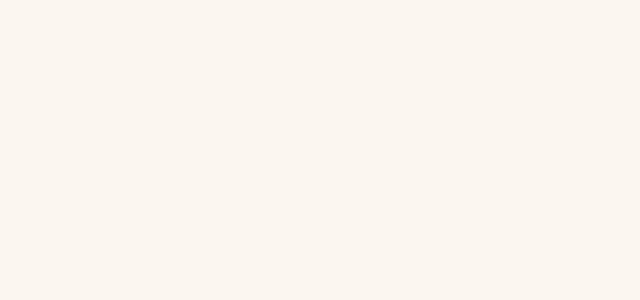
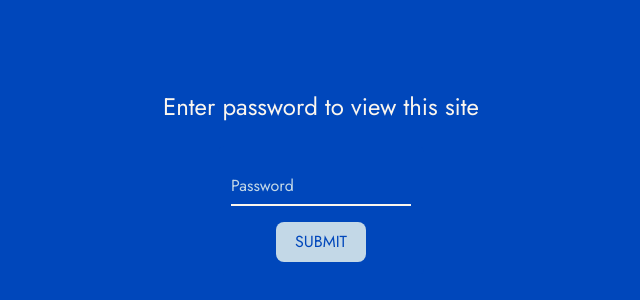
Before and after one commit to vossiibop/jeffxthrysha-website, a React (Vite) app: page / in a window 1280 px wide. Before the commit this address had no page. Shown: the part 224-524 px from the top of the page, without its empty margins (319-959 px from the left). Built offline with nearby package versions, Linux system fonts and the light colour scheme; the HTML template or start-up script is replaced by a standard one.

Commit message:
Updated routes and basename

```diff
--- a/src/components/AnimatedRoutes.jsx
+++ b/src/components/AnimatedRoutes.jsx
@@ -13,8 +13,8 @@ function AnimatedRoutes() {
   return (
     <AnimatePresence>
         <Routes location={location} key={location.pathname}>
-            <Route path="/jeffxthrysha-website" element={<Login setAuth={setAuth} />} />
-            <Route path="/jeffxthrysha-website/home" element={
+            <Route path="/" element={<Login setAuth={setAuth} />} />
+            <Route path="/home" element={
                 <ProtectedRoute auth={auth}>
                 <ProtectedPage />
                 </ProtectedRoute>
--- a/src/components/Login.jsx
+++ b/src/components/Login.jsx
@@ -14,7 +14,7 @@ const Login = ({ setAuth }) => {
 
     if (password === validPassword) {
       setAuth(true);
-      navigate('/jeffxthrysha-website/home');
+      navigate('/home');
     } else {
       alert('Invalid password');
     }
--- a/src/components/ProtectedRoute.jsx
+++ b/src/components/ProtectedRoute.jsx
@@ -3,7 +3,7 @@ import React from 'react';
 import { Navigate } from 'react-router-dom';
 
 const ProtectedRoute = ({ auth, children }) => {
-  return auth ? children : <Navigate to="/jeffxthrysha-website/" />;
+  return auth ? children : <Navigate to="/" />;
 };
 
 export default ProtectedRoute;
--- a/vite.config.js
+++ b/vite.config.js
@@ -4,5 +4,4 @@ import react from '@vitejs/plugin-react-swc'
 // https://vite.dev/config/
 export default defineConfig({
   plugins: [react()],
-  base: '/jeffxthrysha-website'
 })
```
